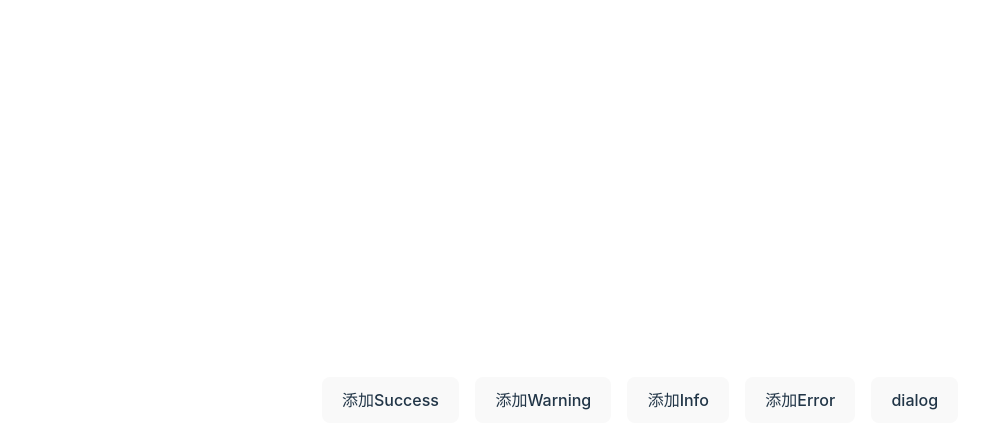
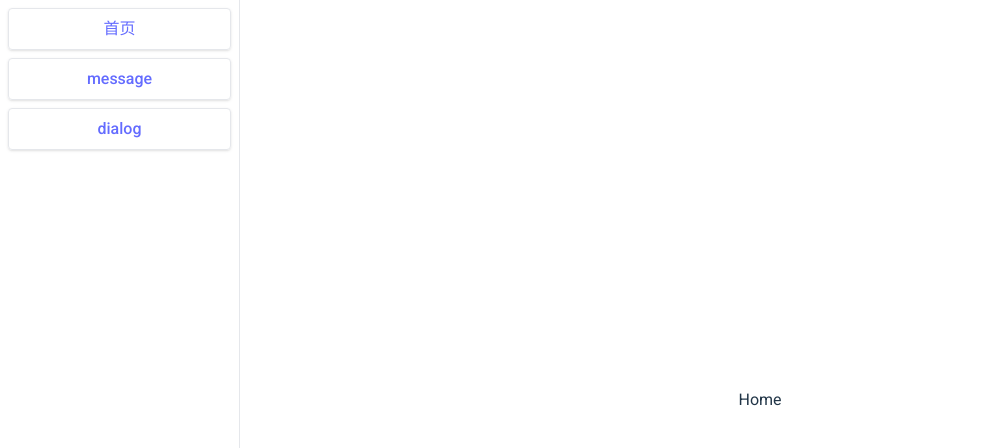
Before and after one commit to zorroe/renderH, a Vue app: page /#/ in a window 1280 px wide. Shown: the top 448 px of the page, without its empty margins (0-992 px from the left). Built offline with nearby package versions, Linux system fonts and the light colour scheme.

Commit message:
update router

```diff
--- a/package.json
+++ b/package.json
@@ -9,7 +9,8 @@
     "preview": "vite preview"
   },
   "dependencies": {
-    "vue": "^3.3.8"
+    "vue": "^3.3.8",
+    "vue-router": "^4.2.5"
   },
   "devDependencies": {
     "@vitejs/plugin-vue": "^4.5.0",
--- a/src/App.vue
+++ b/src/App.vue
@@ -1,63 +1,23 @@
 <template>
-  <div class="w-full flex justify-center gap-4">
-    <button @click="renderH1">添加Success</button>
-    <button @click="renderH2">添加Warning</button>
-    <button @click="renderH3">添加Info</button>
-    <button @click="renderH4">添加Error</button>
-    <button @click="isShowDialog = true">dialog</button>
+  <div class="w-screen h-screen flex">
+    <div class="w-60 h-full overflow-y-auto border-r">
+      <RouterLink
+        v-for="route in routes"
+        :key="route.path"
+        :to="route.path">
+        <div class="mt-2 py-2 mx-2 text-center border shadow rounded">
+          {{ route.name }}
+        </div>
+      </RouterLink>
+    </div>
+    <div class="flex-1 h-full flex justify-center items-center">
+      <RouterView></RouterView>
+    </div>
   </div>
-  <Dialog
-    :show="isShowDialog"
-    @confirm="handleConfirm"
-    @cancel="handleCancel"
-    confirm-type="primary">
-    <div class="w-full h-full">
-      body
-    </div>
-    </Dialog>
 </template>
 
 <script setup lang="ts">
-import { message } from './components/message'
-import Dialog from './components/dialog/dialog.vue'
-import { ref } from 'vue'
-
-const isShowDialog = ref(false)
-
-const renderH1 = () => {
-  message({ message: '测试success', type: 'success' })
-}
-const renderH2 = () => {
-  message({ message: '测试warning', type: 'warning' })
-}
-const renderH3 = () => {
-  message({ message: '测试info', type: 'info' })
-}
-const renderH4 = () => {
-  message({ message: '测试error', type: 'error' })
-}
-
-const handleConfirm = () => {
-  isShowDialog.value = false
-}
-
-const handleCancel = () => {
-  isShowDialog.value = false
-}
+import { routes } from './router'
 </script>
 
-<style scoped>
-.logo {
-  height: 6em;
-  padding: 1.5em;
-  will-change: filter;
-  transition: filter 300ms;
-}
-.logo:hover {
-  filter: drop-shadow(0 0 2em #646cffaa);
-}
-.logo.vue:hover {
-  filter: drop-shadow(0 0 2em #42b883aa);
-}
-</style>
-./components/message
+<style scoped></style>
--- a/src/components/dialog/dialog.vue
+++ b/src/components/dialog/dialog.vue
@@ -91,7 +91,6 @@ const handleCancel = () => {
 @keyframes fadeIn {
   from {
     opacity: 0;
-    transform: translate3d(0, -20, 0);
   }
 
   to {
@@ -106,7 +105,6 @@ const handleCancel = () => {
 
   to {
     opacity: 0;
-    transform: translate3d(0, -20, 0);
   }
 }
 
--- a/src/main.ts
+++ b/src/main.ts
@@ -1,5 +1,8 @@
 import { createApp } from 'vue'
 import './style.css'
+import { router } from './router/index'
 import App from './App.vue'
 
-createApp(App).mount('#app')
+const app = createApp(App)
+app.use(router)
+app.mount('#app')
--- /dev/null
+++ b/src/router/index.ts
@@ -0,0 +1,26 @@
+import { createRouter, createWebHashHistory } from 'vue-router'
+const Home = () => import('../views/home/index.vue')
+const Message = () => import('../views/message/index.vue')
+const Dialog = () => import('../views/dialog/index.vue')
+export const routes = [
+  {
+    path: '/',
+    component: Home,
+    name: '首页',
+  },
+  {
+    path: '/message',
+    component: Message,
+    name: 'message',
+  },
+  {
+    path: '/dialog',
+    component: Dialog,
+    name: 'dialog',
+  },
+]
+
+export const router = createRouter({
+  history: createWebHashHistory(),
+  routes: routes,
+})
--- a/src/style.css
+++ b/src/style.css
@@ -1,9 +1,12 @@
+@import url('https://fonts.googleapis.com/css2?family=Noto+Sans+SC:wght@100;200;300;400;500;600;700;800;900&display=swap');
+@import url('https://fonts.googleapis.com/css2?family=Roboto:wght@100;300;400;500;700;900&display=swap');
+
 @tailwind base;
 @tailwind components;
 @tailwind utilities;
 
 :root {
-  font-family: Inter, system-ui, Avenir, Helvetica, Arial, sans-serif;
+  font-family: 'Roboto', 'Noto Sans SC', Helvetica, Arial, sans-serif;
   line-height: 1.5;
   font-weight: 400;
 
--- /dev/null
+++ b/src/views/dialog/index.vue
@@ -0,0 +1,30 @@
+<template>
+  <div class="w-full flex justify-center gap-4">
+    <button @click="isShowDialog = true">dialog</button>
+  </div>
+  <Dialog
+    :show="isShowDialog"
+    @confirm="handleConfirm"
+    @cancel="handleCancel"
+    confirm-type="primary">
+    <div class="w-full h-full">body</div>
+  </Dialog>
+</template>
+
+<script setup lang="ts">
+import Dialog from '../../components/dialog/dialog.vue'
+import { ref } from 'vue'
+
+const isShowDialog = ref(false)
+
+const handleConfirm = () => {
+  isShowDialog.value = false
+}
+
+const handleCancel = () => {
+  isShowDialog.value = false
+}
+</script>
+
+<style scoped>
+</style>
--- /dev/null
+++ b/src/views/home/index.vue
@@ -0,0 +1,9 @@
+<template>
+  <div>Home</div>
+</template>
+
+<script setup lang="ts">
+
+</script>
+
+<style scoped></style>
--- /dev/null
+++ b/src/views/message/index.vue
@@ -0,0 +1,27 @@
+<template>
+  <div class="w-full flex justify-center gap-4">
+    <button @click="renderH1">添加Success</button>
+    <button @click="renderH2">添加Warning</button>
+    <button @click="renderH3">添加Info</button>
+    <button @click="renderH4">添加Error</button>
+  </div>
+</template>
+
+<script setup lang="ts">
+import { message } from '../../components/message/index'
+
+const renderH1 = () => {
+  message({ message: '测试success', type: 'success' })
+}
+const renderH2 = () => {
+  message({ message: '测试warning', type: 'warning' })
+}
+const renderH3 = () => {
+  message({ message: '测试info', type: 'info' })
+}
+const renderH4 = () => {
+  message({ message: '测试error', type: 'error' })
+}
+</script>
+
+<style scoped></style>
```
Also changed, not shown: 1 other file (tests, documents, lock files or other folders).
